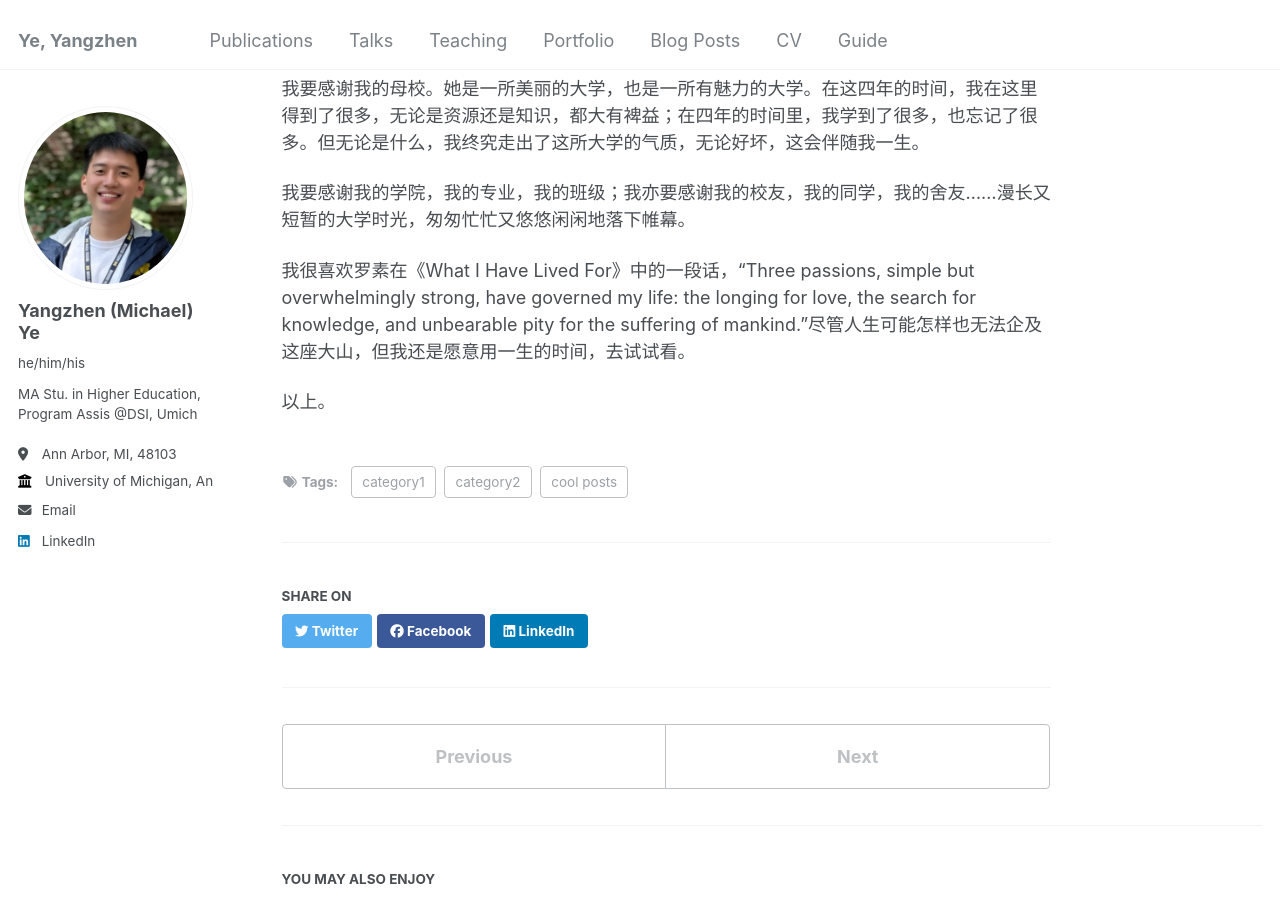
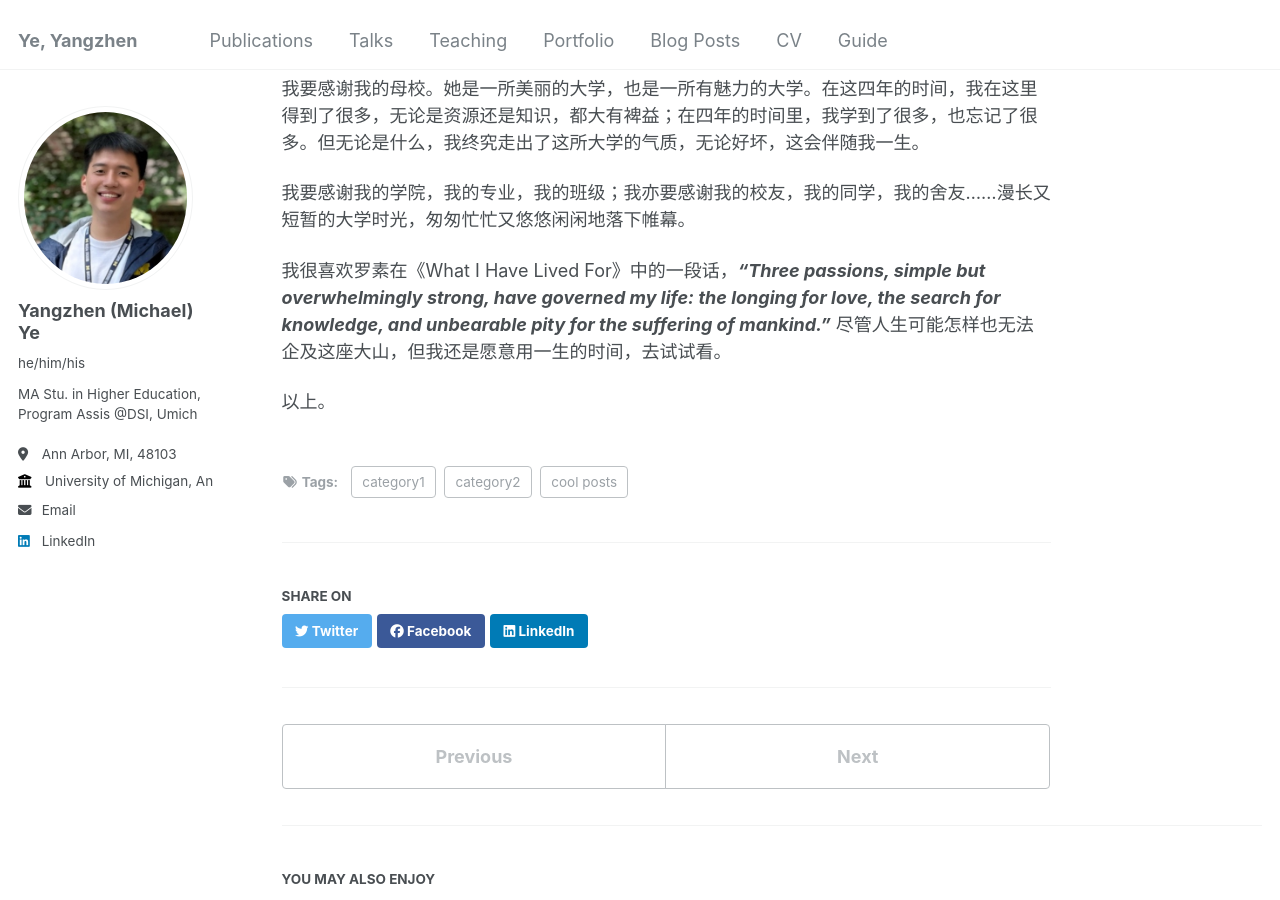
Before and after one commit to Yangzhen-Yeh/Yangzhen-Yeh.github.io, a Jekyll site: the page built from _posts/2024-04-22-blog-post-7.md, in a window 1280 px wide and 900 px high, scrolled down 835 px. Built offline with Jekyll 4.4.1, drawn with Linux system fonts in a browser that asks for light colours.

```diff
--- a/_posts/2024-04-22-blog-post-7.md
+++ b/_posts/2024-04-22-blog-post-7.md
@@ -24,6 +24,6 @@ tags:
 
 我要感谢我的学院，我的专业，我的班级；我亦要感谢我的校友，我的同学，我的舍友……漫长又短暂的大学时光，匆匆忙忙又悠悠闲闲地落下帷幕。
 
-我很喜欢罗素在《What I Have Lived For》中的一段话，“Three passions, simple but overwhelmingly strong, have governed my life: the longing for love, the search for knowledge, and unbearable pity for the suffering of mankind.”尽管人生可能怎样也无法企及这座大山，但我还是愿意用一生的时间，去试试看。
+我很喜欢罗素在《What I Have Lived For》中的一段话，**_“Three passions, simple but overwhelmingly strong, have governed my life: the longing for love, the search for knowledge, and unbearable pity for the suffering of mankind.”_** 尽管人生可能怎样也无法企及这座大山，但我还是愿意用一生的时间，去试试看。
 
 以上。
```
